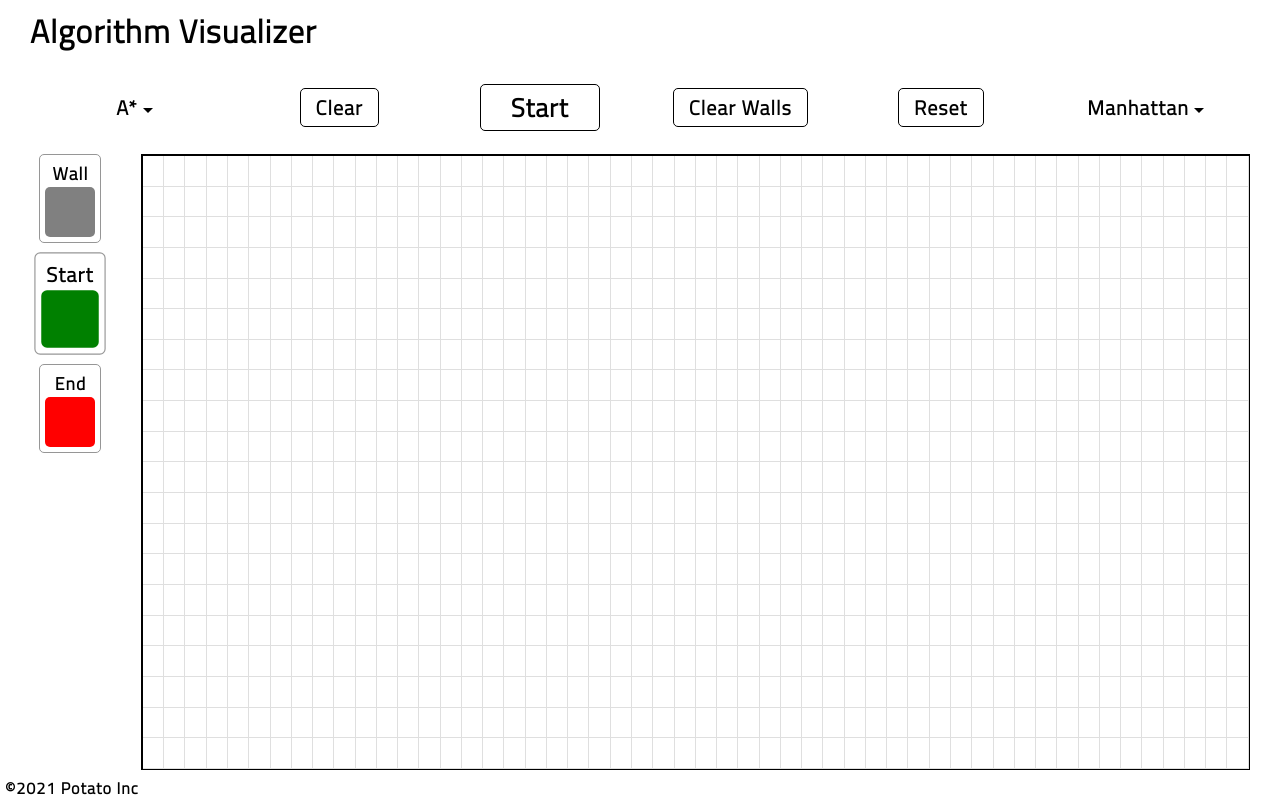
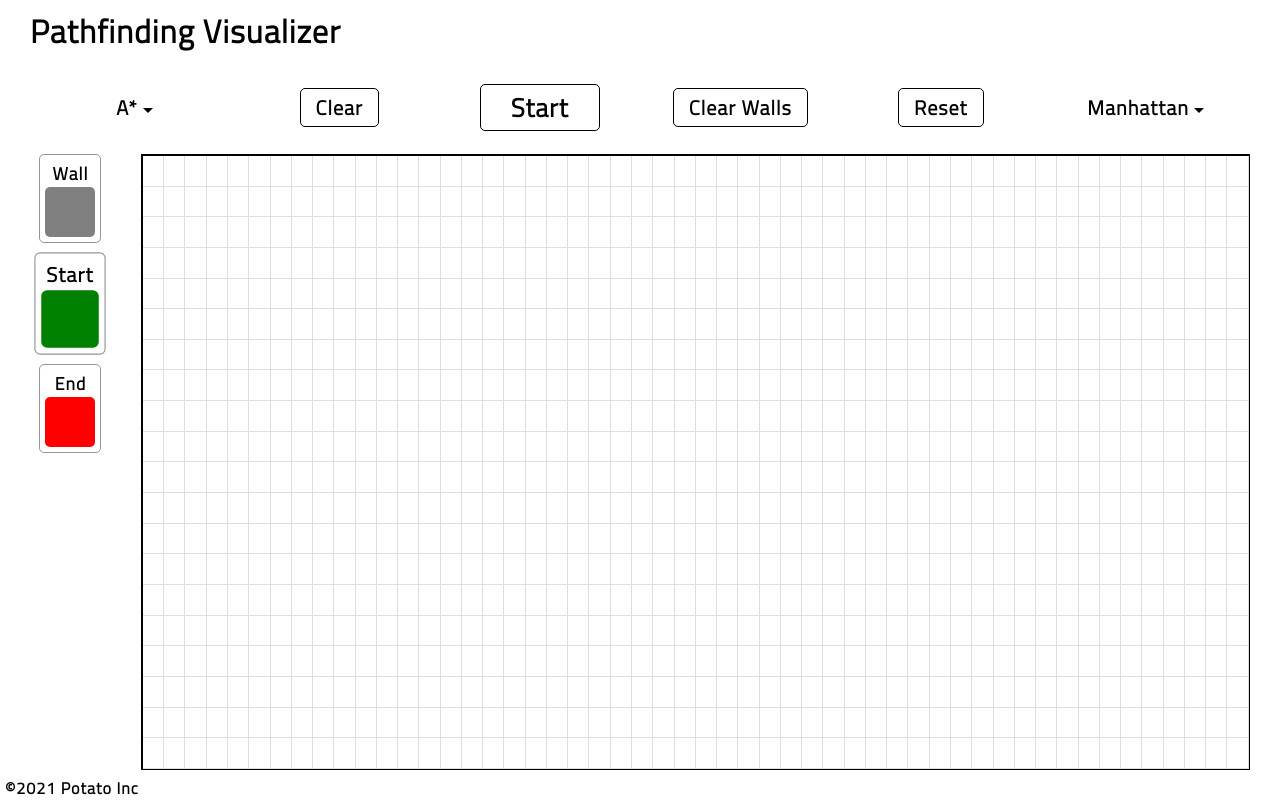
Before and after one commit to SupreetTadeparti/Pathfinding-Visualizer, a plain HTML site: page index.html in a window 1280 px wide. Drawn offline with Linux system fonts and the light colour scheme.

Commit message:
Changed title and heading

```diff
--- a/index.html
+++ b/index.html
@@ -8,12 +8,12 @@
     <link rel="preconnect" href="https://fonts.gstatic.com" crossorigin>
     <link href="https://fonts.googleapis.com/css2?family=Titillium+Web:wght@300&display=swap" rel="stylesheet">
     <link rel="stylesheet" href="./styles.css">
-    <title>PVAF</title>
+    <title>Pathfinding Visualizer</title>
 </head>
 <body>
     <div class="container">
         <div class="nav">
-            <div class="level-1"><div class="logo">Algorithm Visualizer</div></div>
+            <div class="level-1"><div class="logo">Pathfinding Visualizer</div></div>
             <div class="level-2">
                 <div class="algorithms dropdown-container">
                     <div class="algorithms__heading dropdown-heading" tabindex="0">
```
